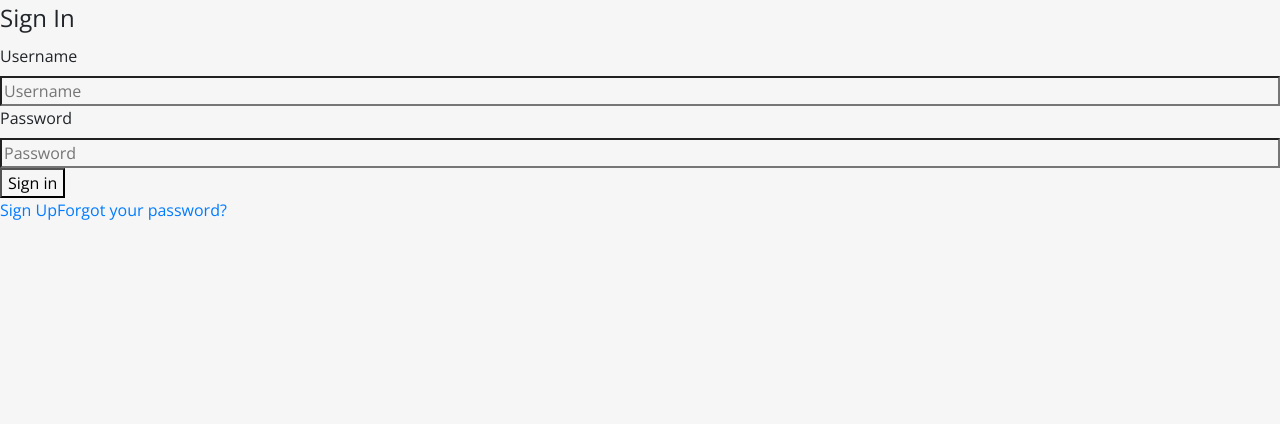
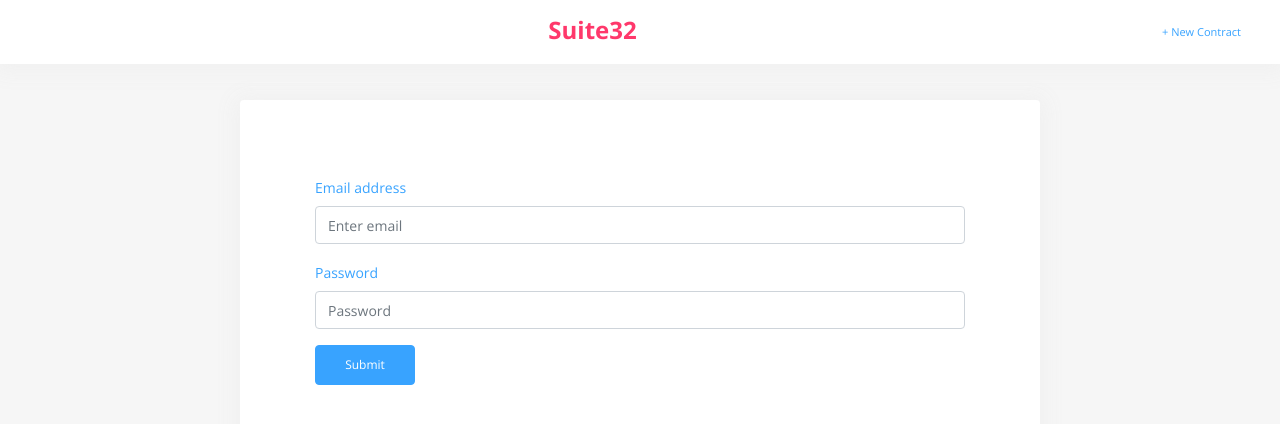
Before and after one commit to joshloftis/sweetthirtytwo, a React (Create React App) app in the folder app/client/: page /login in a window 1280 px wide. Shown: the top 424 px of the page. Built offline with nearby package versions, Linux system fonts and the light colour scheme.

Commit message:
Refactoring

```diff
--- a/app/client/src/components/App.js
+++ b/app/client/src/components/App.js
@@ -16,6 +16,18 @@ class App extends React.Component {
   }
 
   render() {
+    console.log(this.props.data.getUser);
+    let cards = null;
+    if (this.props.data.loading) {
+      cards = <h3>Loading contracts...</h3>;
+    } else {
+      cards = this.props.data.getUser.business.contracts.map(contract => (
+        <div className="col-4">
+          <Card />
+        </div>
+      ));
+    }
+
     return (
       <div>
         <NavHeader />
@@ -25,7 +37,9 @@ class App extends React.Component {
           </div>
           <div className="main-card-area col-9">
             <h3>Contracts</h3>
-            <Card />
+            <div className="row">
+              {cards}
+            </div>
           </div>
         </div>
       </div>
--- a/app/client/src/components/Login.js
+++ b/app/client/src/components/Login.js
@@ -2,6 +2,8 @@ import React from 'react';
 import { graphql } from 'react-apollo';
 import gql from 'graphql-tag';
 import PropTypes from 'prop-types';
+import NavHeader from './NavHeader';
+import '../css/login.css';
 
 class Login extends React.Component {
   constructor(props) {
@@ -45,51 +47,40 @@ class Login extends React.Component {
 
   render() {
     return (
-      <main className="mainspace black-80">
-        <form className="measure center" />
-        <fieldset id="sign_up" className="ba b--transparent ph0 mh0" />
-        <legend className="f4 fw6 ph0 mh0">Sign In</legend>
-        <div>
-          <form>
-            <div className="mt3">
-              <label className="db fw6 lh-copy f6" htmlFor="email-address">Username</label>
+      <div>
+        <NavHeader />
+        <div className="container">
+          <form className="mx-auto login-form">
+            <div className="form-group">
+              <label htmlFor="username">Email address</label>
               <input
+                id="username"
                 type="text"
-                className="pa2 input-reset ba bg-transparent hover-bg-black hover-white w-100"
-                placeholder="Username"
+                className="form-control"
+                placeholder="Enter email"
+                required="required"
                 name="username"
                 value={this.state.username}
                 onChange={this.handleInputChange}
-                required
               />
             </div>
-            <div className="mv3">
-              <label className="db fw6 lh-copy f6" htmlFor="password">Password</label>
+            <div className="form-group">
+              <label htmlFor="password">Password</label>
               <input
+                id="password"
                 type="password"
-                className="b pa2 input-reset ba bg-transparent hover-bg-black hover-white w-100"
+                className="form-control"
                 placeholder="Password"
+                required="required"
                 name="password"
                 value={this.state.password}
                 onChange={this.handleInputChange}
-                required
               />
             </div>
+            <button type="submit" className="login-button" onClick={this.onClick}>Submit</button>
           </form>
-          <div className="">
-            <input
-              className="b ph3 pv2 input-reset ba b--black bg-transparent grow pointer f6 dib"
-              type="submit"
-              onClick={this.onClick}
-              value="Sign in"
-            />
-          </div>
-          <div className="lh-copy mt3">
-            <a href="#0" className="f6 link dim black db">Sign Up</a>
-            <a href="#0" className="f6 link dim black db">Forgot your password?</a>
-          </div>
         </div>
-      </main>
+      </div>
     );
   }
 }
--- a/app/client/src/components/Logo.js
+++ b/app/client/src/components/Logo.js
@@ -5,9 +5,9 @@ import '../css/logo.css';
 const Logo = props => (
   <div>
     <div className="mx-auto logo-div">
-      <img src="http://www.freeiconspng.com/uploads/tooth-icon-16.png" alt="Logo" />
+      <img className="logo" src="http://www.freeiconspng.com/uploads/tooth-icon-16.png" alt="Logo" />
     </div>
-    <h4 className="text-center">Mr. Handy's Orthodontist</h4>
+    <h4 className="text-center business-name">Mr. Handy's Orthodontist</h4>
   </div>
 );
 
--- a/app/client/src/css/cardbody.css
+++ b/app/client/src/css/cardbody.css
@@ -5,6 +5,7 @@
   height: 259px;
   margin-top:-30px;
   border-radius: 0 0 4px 4px;
+  margin-bottom: 40px;
 }
 
 .contractee-name {
--- a/app/client/src/css/cardheader.css
+++ b/app/client/src/css/cardheader.css
@@ -8,9 +8,9 @@
 
 .profile-pic {
   border-radius: 50px;
-  height: 75px;
-  width: 75px;
+  height: 95px;
+  width: 95px;
   position: absolute;
-  bottom: -33px;
+  bottom: -45px;
   left: 35%;
 }
--- /dev/null
+++ b/app/client/src/css/login.css
@@ -0,0 +1,33 @@
+.login-form {
+  margin-top: 100px;
+  background: #FFFFFF;
+  box-shadow: 0 2px 20px 4px rgba(239,239,239,0.93);
+  border-radius: 4px;
+  max-width: 800px;
+  padding: 75px;
+}
+
+label {
+  font-size: 14px;
+  color: #38A3FF;
+}
+
+::placeholder{
+  font-size: 14px;
+  color: red;
+}
+
+.login-button {
+  background: #38A3FF;
+  border: 1px solid #38A3FF;
+  border-radius: 4px;
+  color: white;
+  font-size: 12px;
+  padding: 10px;
+  min-width: 100px;
+  cursor: pointer;
+}
+
+.login-button:hover {
+  background: #B7DDFF;
+}
--- a/app/client/src/css/logo.css
+++ b/app/client/src/css/logo.css
@@ -8,13 +8,14 @@
   margin-bottom: 25px;
 }
 
-img {
+.logo {
   height: 75px;
   width: 75px;
   padding: 7px;
 }
 
-h4 {
+.business-name {
   font-size: 14px;
   color: #FF386B;
+  margin-bottom: 35px;
 }
```
